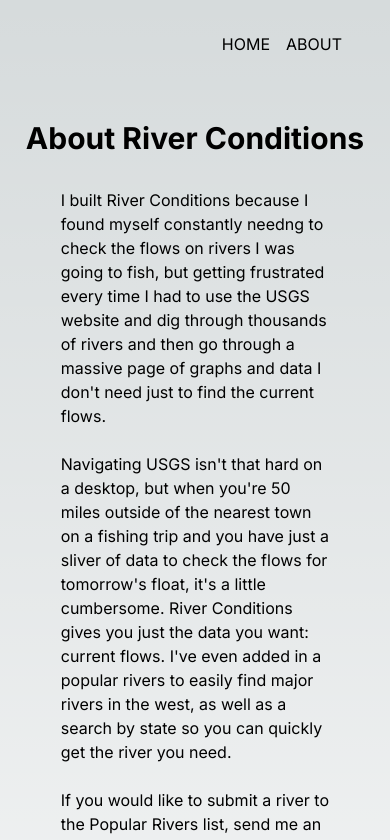
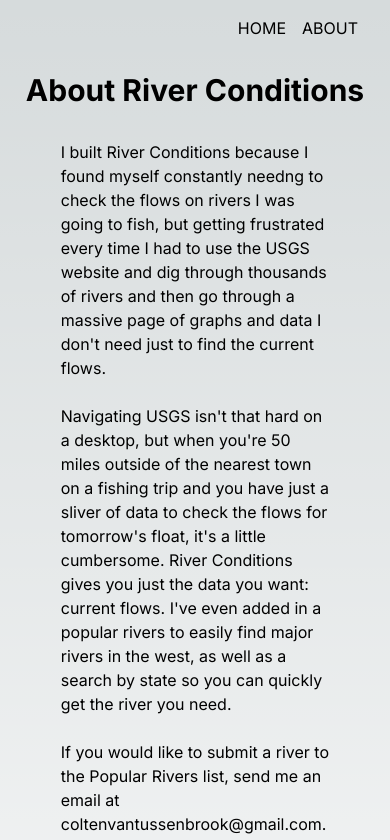
Before and after one commit to ColtenVanTussenbrook/river-conditions, a Next.js app: page /about in a window 390 px wide. Shown: the top 840 px of the page. Built offline with nearby package versions, Linux system fonts and the light colour scheme.

Commit message:
small styling tweaks

```diff
--- a/src/app/components/Nav/Nav.tsx
+++ b/src/app/components/Nav/Nav.tsx
@@ -3,7 +3,7 @@
 const Nav = () => {
   return (
     <div>
-      <nav className="text-right m-8">
+      <nav className="text-right m-4 md:m-8">
         <Link className="mr-4" href="/">
           HOME
         </Link>
--- a/src/app/page.module.css
+++ b/src/app/page.module.css
@@ -2,7 +2,7 @@
   display: flex;
   flex-direction: column;
   align-items: center;
-  padding: 2rem 1rem;
+  padding: 1rem;
   /* This is Tailwind's 'md' breakpoint */
   @media only screen and (min-width: 768px) {
     padding: 2rem 6rem;
--- a/src/app/page.tsx
+++ b/src/app/page.tsx
@@ -10,7 +10,8 @@
 import { popularRivers, convertDataToRiverObject } from '..'
 
 const Home = () => {
-  const [usState, setUsState] = useState<UsState>({ name: 'State', abbv: '' })
+  // TODO: it would be cool to default this to their geo location. For now though, set UT as as default.
+  const [usState, setUsState] = useState<UsState>({ name: 'Utah', abbv: 'UT' })
   const [selection, setSelection] = useState<string>('popularSel')
   const [usgsData, setUsgsData] = useState<USGSdata>()
   const [searchQuery, setSearchQuery] = useState<string>('')
```
